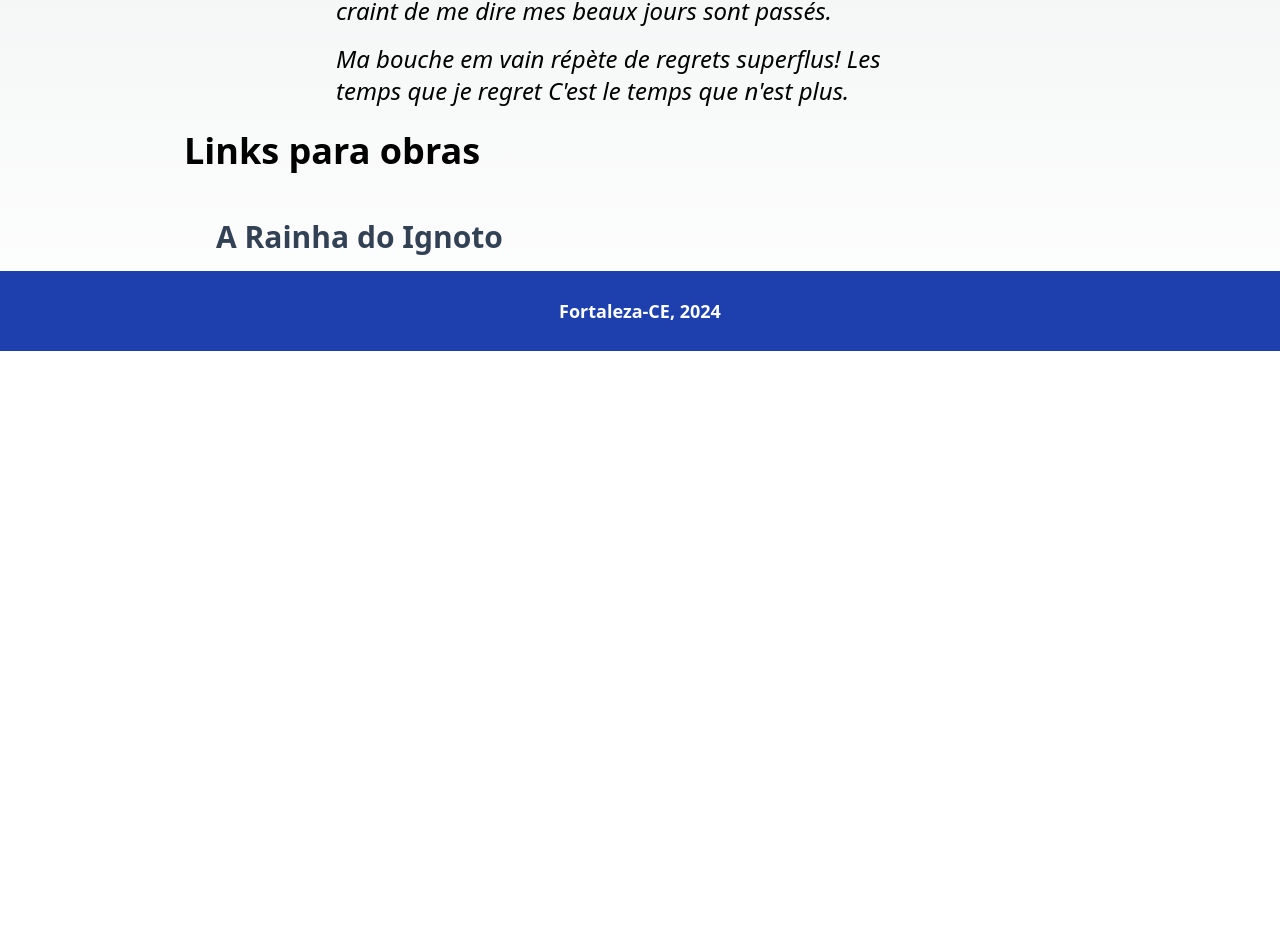
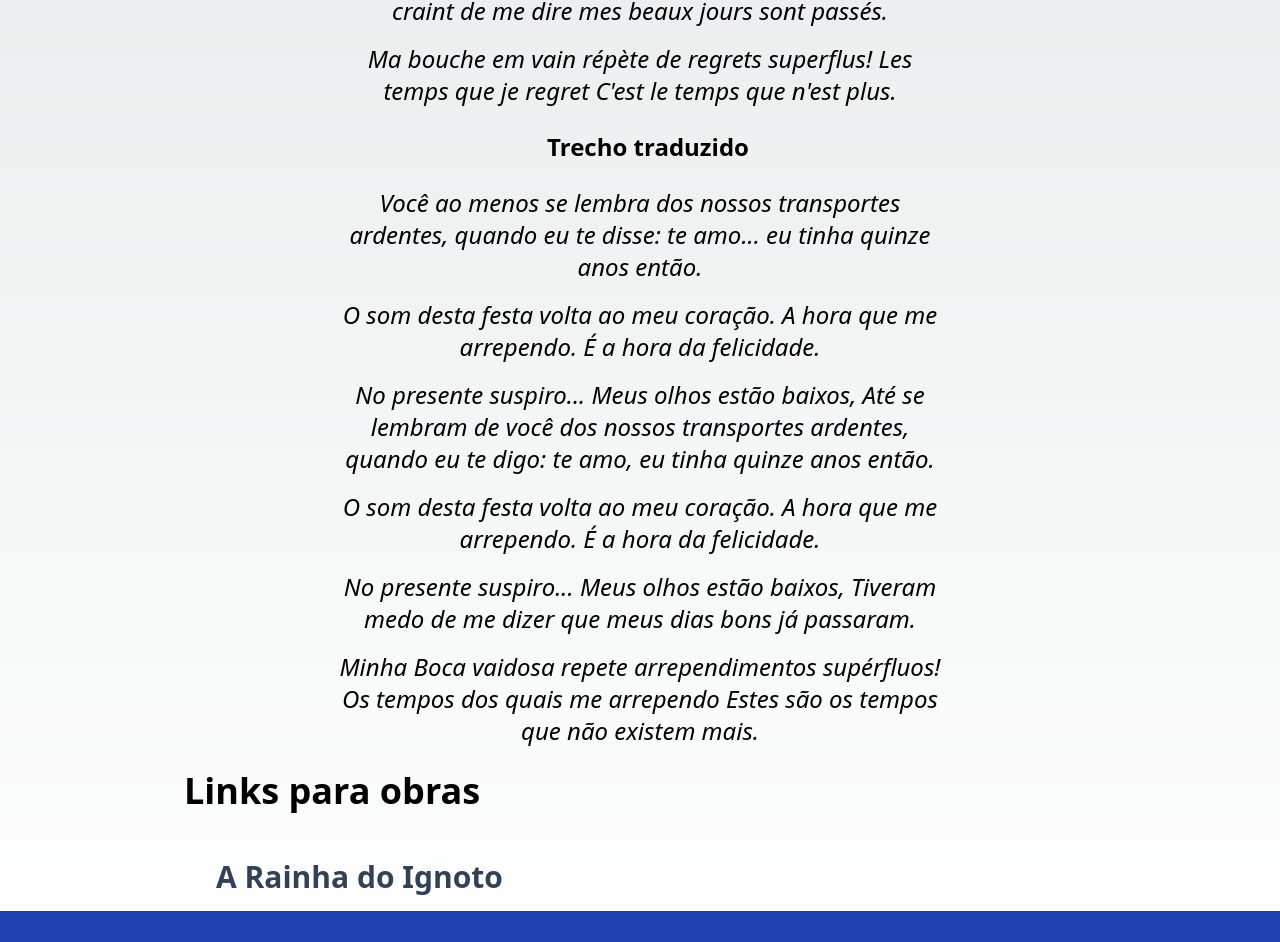
Before and after one commit to Matusal3m/autoras-romanticas, a Next.js app: page /emilia-freitas in a window 1280 px wide. Shown: the part 1130-2072 px from the top of the page. Before the commit the page ends 1481 px from the top, so only its background shows below. Built offline with nearby package versions, Linux system fonts and the light colour scheme.

Commit message:
:speech_balloon: add text to emilia-freitas

```diff
--- a/src/app/emilia-freitas/page.tsx
+++ b/src/app/emilia-freitas/page.tsx
@@ -24,8 +24,10 @@ const EmiliaFreitasPage = () => {
       <h1 className="literature-title">Trechos de obras</h1>
 
       <h2 className="literature-name">A rainha do Ignoto</h2>
+
       <p className="comum-paragraph"></p>
-      <div className="text-quote">
+
+      <div className="text-quote text-center">
         <p>
           Te souvient tu même de nos transports brulants, quand je te dis:
           t&apos;aime... j&apos;avais alors quinze ans.
@@ -36,8 +38,8 @@ const EmiliaFreitasPage = () => {
         </p>
         <p>
           Au présent je souspire... Mes yeoux sont baissés, Ils Te souvient tu
-          même de nos transports brulants, quand je te dis: t&apos;aime j&apos;avais alors
-          quinze ans.
+          même de nos transports brulants, quand je te dis: t&apos;aime
+          j&apos;avais alors quinze ans.
         </p>
         <p>
           Le bruit de cette fête retour dans mon coeur. Le temps que je regrets
@@ -53,9 +55,37 @@ const EmiliaFreitasPage = () => {
         </p>
       </div>
 
-      <h1 className="literature-title">
-      Links para obras
-      </h1>
+      <p className="comum-paragraph font-black text-center my-6">Trecho traduzido</p>
+
+      <div className="text-quote text-center">
+        <p>
+          Você ao menos se lembra dos nossos transportes ardentes, quando eu te
+          disse: te amo... eu tinha quinze anos então.
+        </p>
+        <p>
+          O som desta festa volta ao meu coração. A hora que me arrependo. É a
+          hora da felicidade.
+        </p>
+        <p>
+          No presente suspiro... Meus olhos estão baixos, Até se lembram de você
+          dos nossos transportes ardentes, quando eu te digo: te amo, eu tinha
+          quinze anos então.
+        </p>
+        <p>
+          O som desta festa volta ao meu coração. A hora que me arrependo. É a
+          hora da felicidade.
+        </p>
+        <p>
+          No presente suspiro... Meus olhos estão baixos, Tiveram medo de me
+          dizer que meus dias bons já passaram.
+        </p>
+        <p>
+          Minha Boca vaidosa repete arrependimentos supérfluos! Os tempos dos
+          quais me arrependo Estes são os tempos que não existem mais.
+        </p>
+      </div>
+
+      <h1 className="literature-title">Links para obras</h1>
 
       <ul className="literature-list">
         <li className="literature-link">
```
Also changed, not shown: authors.ts (+12 -0 lines).
